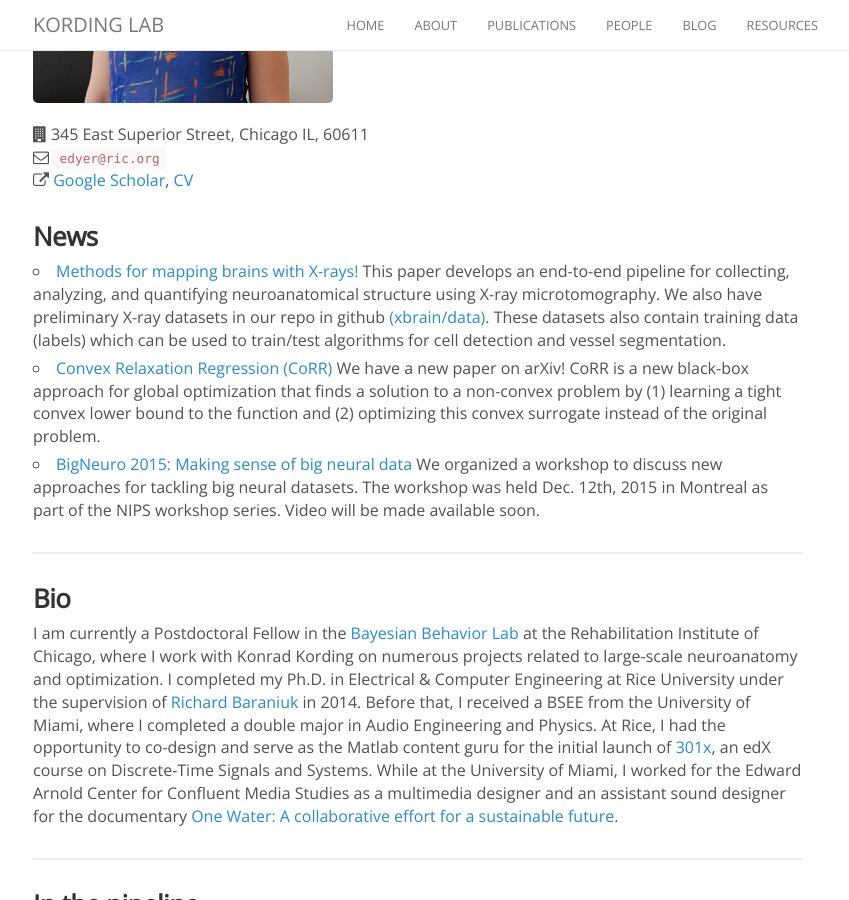
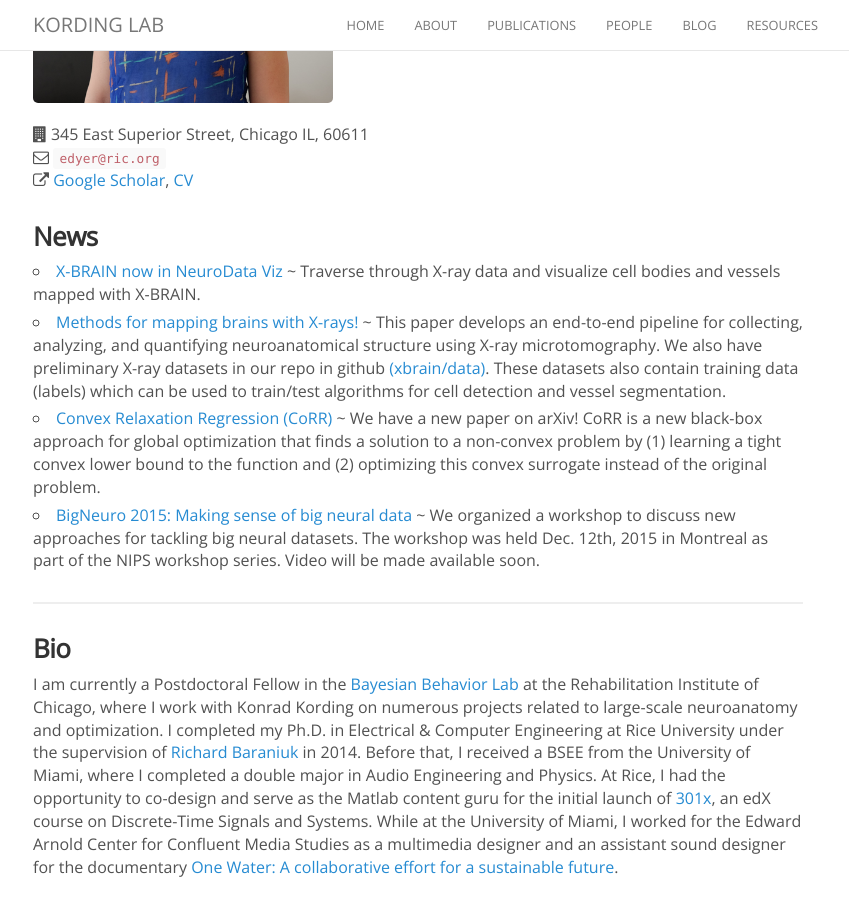
Before and after one commit to KordingLab/KordingLab.github.io, a Jekyll site: the page built from _people/eva_dyer.md, in a window 1280 px wide and 900 px high, scrolled down 339 px. Shown: the whole window, without its empty margins (222-1071 px from the left). Built offline with Jekyll 4.4.1, drawn with Linux system fonts in a browser that asks for light colours; nearby versions of some CDN libraries; comment, search, counter and statistics services are not loaded.

Commit message:
Update eva_dyer.md

```diff
--- a/_people/eva_dyer.md
+++ b/_people/eva_dyer.md
@@ -14,9 +14,10 @@
  [Google Scholar](https://scholar.google.com/citations?user=Sb_jcHcAAAAJ&hl=en&oi=ao), [CV](https://www.dropbox.com/s/5ynd3f9uixkdb1e/Dyer_CV.pdf?dl=0)
 
 ### News
-- [Methods for mapping brains with X-rays!](https://arxiv.org/abs/1604.03629) This paper develops an end-to-end pipeline for collecting, analyzing, and quantifying neuroanatomical structure using X-ray microtomography. We also have preliminary X-ray datasets in our repo in github [(xbrain/data)](http://github.com/neurodata/xbrain/tree/master/data). These datasets also contain training data (labels) which can be used to train/test algorithms for cell detection and vessel segmentation.
-- [Convex Relaxation Regression (CoRR)](http://arxiv.org/abs/1602.02191) We have a new paper on arXiv! CoRR is a new black-box approach for global optimization that finds a solution to a non-convex problem by (1) learning a tight convex lower bound to the function and (2) optimizing this convex surrogate instead of the original problem.
-- [BigNeuro 2015: Making sense of big neural data](http://evadyer.github.io/) We organized a workshop to discuss new approaches for tackling big neural datasets. The workshop was held Dec. 12th, 2015 in Montreal as part of the NIPS workshop series. Video will be made available soon.
+- [X-BRAIN now in NeuroData Viz](http://viz.neurodata.io/project/xbrain/0/1263/472/1000) ~ Traverse through X-ray data and visualize cell bodies and vessels mapped with X-BRAIN.
+- [Methods for mapping brains with X-rays!](https://www.dropbox.com/s/b6jsferokrqyfsn/Dyer_Xbrain2016.pdf?dl=0) ~ This paper develops an end-to-end pipeline for collecting, analyzing, and quantifying neuroanatomical structure using X-ray microtomography. We also have preliminary X-ray datasets in our repo in github [(xbrain/data)](http://github.com/neurodata/xbrain/tree/master/data). These datasets also contain training data (labels) which can be used to train/test algorithms for cell detection and vessel segmentation.
+- [Convex Relaxation Regression (CoRR)](http://arxiv.org/abs/1602.02191) ~ We have a new paper on arXiv! CoRR is a new black-box approach for global optimization that finds a solution to a non-convex problem by (1) learning a tight convex lower bound to the function and (2) optimizing this convex surrogate instead of the original problem.
+- [BigNeuro 2015: Making sense of big neural data](http://evadyer.github.io/) ~ We organized a workshop to discuss new approaches for tackling big neural datasets. The workshop was held Dec. 12th, 2015 in Montreal as part of the NIPS workshop series. Video will be made available soon.
 
 <hr>
 
@@ -28,7 +29,7 @@
 <hr>
 
 ### In the pipeline...
-- **E.L. Dyer**, W.G. Roncal, H.L. Fernandes, D. Gürsoy, X. Xiao, J.T. Vogelstein, C. Jacobsen, K.P. Körding and N. Kasthuri: _Quantifying mesoscale neuroanatomy using X-ray microtomography_ ([Paper](http://arxiv.org/abs/1604.03629), [Code](http://github.com/neurodata/xbrain/tree/master/code), [Data](http://github.com/neurodata/xbrain/tree/master/data))<br>
+- **E.L. Dyer**, W.G. Roncal, H.L. Fernandes, D. Gürsoy, X. Xiao, J.T. Vogelstein, C. Jacobsen, K.P. Körding and N. Kasthuri: _Quantifying mesoscale neuroanatomy using X-ray microtomography_ ([Paper](https://www.dropbox.com/s/b6jsferokrqyfsn/Dyer_Xbrain2016.pdf?dl=0), [Code](http://github.com/neurodata/xbrain/tree/master/code), [Data](http://github.com/neurodata/xbrain/tree/master/data))<br>
 
 - **E.L. Dyer**, W.G. Roncal, D. Gürsoy, R. Vescovi, K.P. Körding, N. Kasthuri: _From sample to knowledge: Towards an integrated approach for neuroscience discovery_ <br>
 
```
